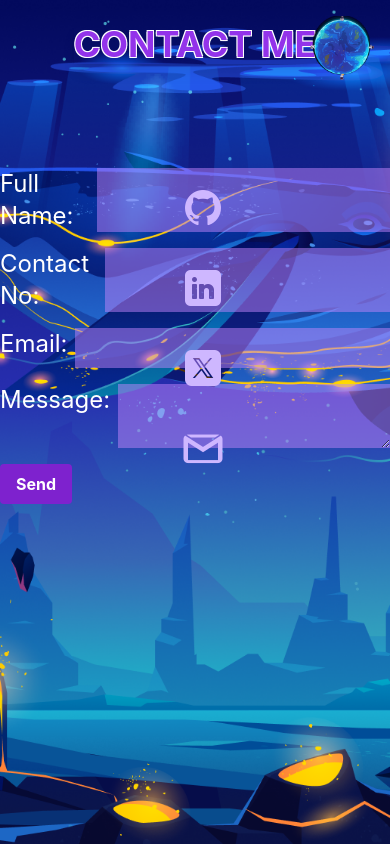
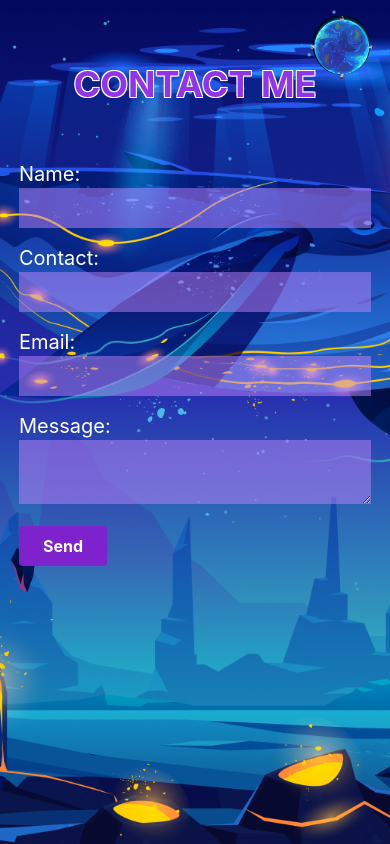
Before and after one commit to akanshaBharti/Portfolio, a React (Create React App) app: page /contact in a window 390 px wide. Built offline with nearby package versions, Linux system fonts and the light colour scheme; the HTML template or start-up script is replaced by a standard one.

Commit message:
Css of contact page done issue resolved

```diff
--- a/src/components/Contact/Contact.jsx
+++ b/src/components/Contact/Contact.jsx
@@ -11,12 +11,12 @@ const Contact = () => {
       style={{ backgroundImage: `url(${contactBg})` }}
     >
       <div className="absolute w-full h-screen bg-center">
-        <div className="relative z-20 flex flex-col items-center justify-center gap-6 pt-6">
-          <div className="absolute md:top-0 md:left-0 ml-4">
-          {/* hidden md:block  */}
-            <Sidebar />
+        <div className="relative z-20 flex flex-col items-center justify-center  pt-16">
+          <div className="absolute top-0 left-0 md:ml-4 hidden md:block">
+            {/* hidden md:block  */}
+            <Sidebar/>
           </div>
-          <h1 className="text-4xl md:text-5xl font-bold text-white text-center shadow-lg">
+          <h1 className="text-4xl md:text-5xl font-bold text-white text-center ">
             <span
               className="text-purple-600"
               style={{
@@ -28,57 +28,36 @@ const Contact = () => {
             </span>
           </h1>
 
-          {/* <div className="items-center justify-center">
-         <form className="">
-          <div>
-            <label className="text-2xl mr-2 ">Full Name: </label>
-            <input type="text"/>
-          </div>
-          <div>
-            <label className="text-2xl mr-2">Contact No:</label>
-            <input type="text"/>
-          </div>
-          <div>
-            <label className="text-2xl mr-2">Email:</label>
-            <input type="text"/>
-          </div>
-          <div>
-            <label className="text-2xl mr-2">Message:</label>
-            <input type="text"/>
-          </div>
-         </form>
-        </div> */}
-
-          <div className="flex items-center justify-center mt-20  ">
-            <form className="text-white ">
-              <div className="mb-4 flex flex-row">
-                <label className="text-2xl mr-2 ">Full Name:</label>
+          <div className="flex items-center justify-center md:mt-18 mt-14 ">
+            <form className="text-white md:p-8 ">
+              <div className="mb-4 md:flex md:flex-row md:gap-7 ">
+                <label className="text-xl md:text-2xl mr-2">Name:</label>
                 <input
                   type="text"
-                  className="bg-purple-400 bg-opacity-50  p-2 text-white w-full"
+                  className="bg-purple-400 bg-opacity-50 p-2 text-white md:w-96 w-full "
                 />
               </div>
-              <div className="mb-4 flex flex-row">
-                <label className="text-2xl mr-2">Contact No:</label>
+              <div className="mb-4 md:flex md:flex-row md:gap-3">
+                <label className="text-xl md:text-2xl mr-2">Contact:</label>
                 <input
                   type="text"
-                  className="bg-purple-400 bg-opacity-50  p-2 text-white w-full"
+                  className="bg-purple-400 bg-opacity-50  p-2 text-white md:w-full w-full"
                 />
               </div>
-              <div className="mb-4 flex flex-row">
-                <label className="text-2xl mr-2">Email:</label>
+              <div className="mb-4 md:flex md:flex-row md:gap-9">
+                <label className="text-xl md:text-2xl mr-2">Email:</label>
                 <input
                   type="text"
-                  className="bg-purple-400 bg-opacity-50  p-2 text-white w-full"
+                  className="bg-purple-400 bg-opacity-50  p-2 text-white md:w-full w-full"
                 />
               </div>
-              <div className="mb-4 flex flex-row">
-                <label className="text-2xl mr-2">Message:</label>
-                <textarea className="bg-purple-400 bg-opacity-50  p-2 text-white w-full"></textarea>
+              <div className="mb-4 md:flex md:flex-row ">
+                <label className="text-xl md:text-2xl mr-2">Message:</label>
+                <textarea className="bg-purple-400 bg-opacity-50  p-2 text-white md:w-full w-full"></textarea>
               </div>
               <button
                 type="submit"
-                className="bg-purple-700 hover:bg-purple-700 text-white font-bold py-2 px-4 rounded"
+                className="bg-purple-700 hover:bg-purple-900 text-white font-bold py-2 px-6 rounded"
               >
                 Send
               </button>
--- a/src/components/Sidebar/Sidebar.jsx
+++ b/src/components/Sidebar/Sidebar.jsx
@@ -10,9 +10,9 @@ const Sidebar = () =>{
     return(
         <div className='pt-32'>
             <Link to="https://github.com/akanshaBharti" target='blank'><img src={githubIcon} alt='github' className='py-4 px-4'/></Link>
-            <Link to="https://www.linkedin.com/in/akansha-bharti/" target='blank'><img src={linkedinIcon} alt='github' className='py-4 px-4'/></Link>
-            <Link to="https://twitter.com/Akansha_1213" target='blank'><img src={twitterIcon} alt='github' className='py-4 px-4'/></Link>
-            <Link to="akanshabharti1213@gmail.com" target='blank'><img src={gmailIcon} alt='github' className='py-4 px-4'/></Link>
+            <Link to="https://www.linkedin.com/in/akansha-bharti/" target='blank'><img src={linkedinIcon} alt='linkedin' className='py-4 px-4'/></Link>
+            <Link to="https://twitter.com/Akansha_1213" target='blank'><img src={twitterIcon} alt='twitter' className='py-4 px-4'/></Link>
+            <Link to="akanshabharti1213@gmail.com" target='blank'><img src={gmailIcon} alt='gmail' className='py-4 px-4'/></Link>
 
         </div>
     )
```
